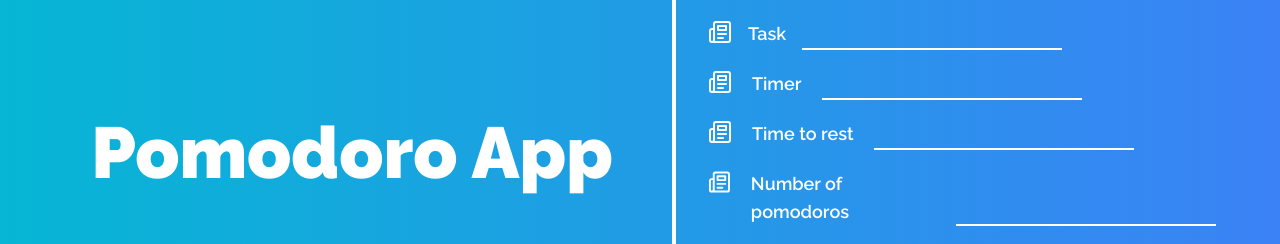
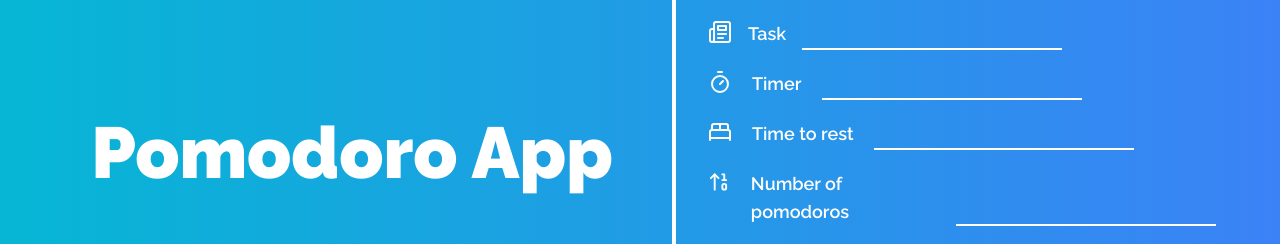
Before and after one commit to luixgabriel/pomodoroApp, a React (Vite) app: page / in a window 1280 px wide. Shown: the part 247-491 px from the top of the page. Built offline with nearby package versions, Linux system fonts and the light colour scheme.

Commit message:
adding icons

```diff
--- a/src/App.tsx
+++ b/src/App.tsx
@@ -1,6 +1,6 @@
 import { useState } from 'react'
 import { PomodoroTimer } from './components/pomodoro-timer'
-import { Newspaper } from 'lucide-react'
+import { Newspaper, Timer, BedDouble, ArrowUp10 } from 'lucide-react'
 
 function App() {
   const [isOpen, setIsOpen] = useState<boolean | string | null>(
@@ -31,7 +31,7 @@ function App() {
             />
           </div>
           <div className="mb-5 flex gap-5 text-lg">
-            <Newspaper color="white" />
+            <Timer color="white" />
             <h1 className="font-raleway text-white">Timer</h1>
             <input
               type="text"
@@ -39,7 +39,7 @@ function App() {
             />
           </div>
           <div className=" mb-5 flex gap-5 text-lg">
-            <Newspaper color="white" />
+            <BedDouble color="white" />
             <h1 className="font-raleway text-white">Time to rest</h1>
             <input
               type="text"
@@ -47,7 +47,7 @@ function App() {
             />
           </div>
           <div className=" mb-5 flex gap-5 text-lg">
-            <Newspaper color="white" />
+            <ArrowUp10 color="white" />
             <h1 className="font-raleway text-white">Number of pomodoros</h1>
             <input
               type="text"
```
